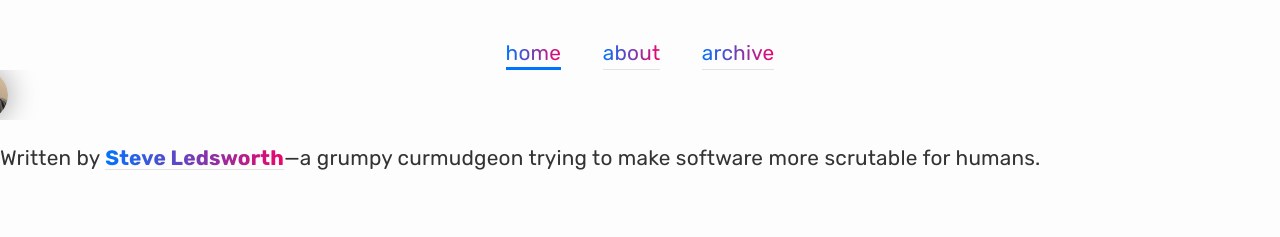
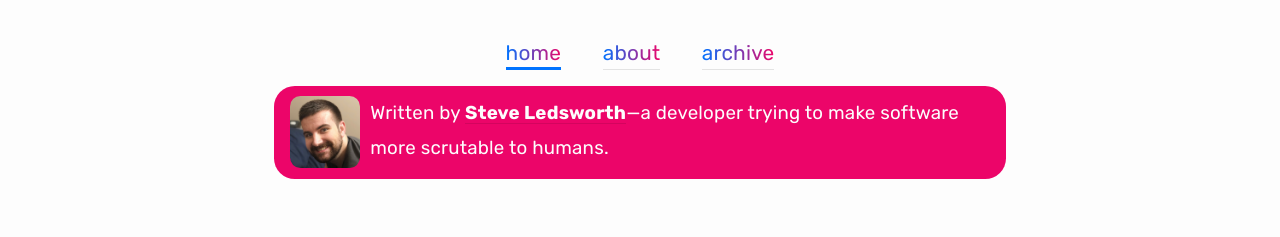
Before and after one commit to sledsworth/empatheticbot.com, a Gatsby site: page / in a window 1280 px wide. Shown: the part 195-432 px from the top of the page. Built offline with nearby package versions, Linux system fonts and the light colour scheme; Gatsby itself is replaced by a stand-in of ours.

Commit message:
fixed bio image and tagline

```diff
--- a/src/components/bio.js
+++ b/src/components/bio.js
@@ -14,7 +14,7 @@ const Bio = () => {
     query BioQuery {
       avatar: file(absolutePath: { regex: "/profile-pic.jpg/" }) {
         childImageSharp {
-          fixed(width: 50, height: 50) {
+          fixed(width: 72, height: 72) {
             ...GatsbyImageSharpFixed
           }
         }
@@ -32,21 +32,14 @@ const Bio = () => {
 
   const { author, social } = data.site.siteMetadata
   return (
-    <div className="vibrant-card">
-      <Image
-        fixed={data.avatar.childImageSharp.fixed}
-        alt={author}
-        imgStyle={{
-          borderRadius: `50%`,
-        }}
-      />
+    <div className="global--callout__vibrant bio">
+      <Image fixed={data.avatar.childImageSharp.fixed} alt={author} />
       <p>
         Written by{" "}
         <strong>
           <a href={`https://twitter.com/${social.twitter}`}>{author}</a>
         </strong>
-        &mdash;a grumpy curmudgeon trying to make software more scrutable for
-        humans.
+        &mdash;a developer trying to make software more scrutable to humans.
       </p>
     </div>
   )
--- a/src/utils/global.css
+++ b/src/utils/global.css
@@ -92,7 +92,7 @@ ul,
 pre {
   /* margin: var(--v-margin) 0 calc(var(--v-margin) / 2) 0; */
   grid-column: 2 / 3;
-	margin-top: .5em;
+  margin-top: 0.5em;
 }
 
 blockquote,
@@ -116,6 +116,7 @@ h6 {
   letter-spacing: -0.02em;
   font-weight: 900;
   line-height: 1.2em;
+  word-wrap: break-word;
 }
 
 h1 {
@@ -145,7 +146,7 @@ strong {
   font-weight: 700;
 }
 
-img {
+article img {
   width: 100vw;
   margin: auto calc(-1 * var(--h-margin));
   max-width: calc(var(--max-width) + calc(2 * var(--h-margin)));
@@ -215,7 +216,13 @@ a {
   text-decoration: none;
   color: var(--text-header);
   transition: all ease 0.2s;
-	background: -webkit-gradient(linear, left top, right top, from(var(--primary)), to(var(--secondary)));
+  background: -webkit-gradient(
+    linear,
+    left top,
+    right top,
+    from(var(--primary)),
+    to(var(--secondary))
+  );
   background: linear-gradient(to right, var(--primary), var(--secondary));
   -webkit-background-clip: text;
   background-clip: text;
@@ -246,8 +253,8 @@ blockquote {
 
 article {
   display: grid;
-	grid-template-columns: 1fr minmax(300px, 600px) 1fr;
-	column-gap: .5em;
+  grid-template-columns: 1fr minmax(300px, 800px) 1fr;
+  column-gap: 0.5em;
 }
 
 /* blockquote:before {
@@ -472,7 +479,7 @@ pre[data-line] {
 }
 
 @media screen and (min-width: 760px) {
-	img,
+  article img,
   .gatsby-highlight {
     box-shadow: 0 0 var(--v-margin) var(--shadow);
     border-radius: 1rem;
@@ -543,23 +550,65 @@ pre[data-line] {
   height: 1.5rem;
 }
 
-.global--callout {
+.global--callout__vibrant {
+  display: flex;
   border-radius: 1rem;
+  background-color: var(--secondary);
+  color: var(--main-bg);
+  padding: 0.5rem 0.75rem;
+  max-width: 700px;
+  margin: 1em auto;
+  font-size: 0.75em;
+  text-align: left;
+}
+
+.global--callout__vibrant a {
+  text-decoration: none;
+  color: var(--main-bg);
+  -webkit-transition: all ease 0.2s;
+  transition: all ease 0.2s;
+  background: -webkit-gradient(
+    linear,
+    left top,
+    right top,
+    from(var(--main-bg)),
+    to(var(--secondary))
+  );
+  background: linear-gradient(to right, var(--main-bg), var(--main-bg));
+  -webkit-background-clip: text;
+  background-clip: text;
+  -webkit-text-fill-color: transparent;
+  -webkit-box-decoration-break: clone;
+  box-decoration-break: clone;
+  text-shadow: none;
+}
+
+.global--callout__muted {
   background-color: var(--subtle);
   color: var(--text-secondary);
-	padding: .5rem 1rem;
-	max-width: 700px;
-	margin: 1em auto;
-	font-size: .75em;
-	text-align: center;
+}
+
+.bio img {
+  border-radius: 0.5rem;
+  margin-right: 0.5rem;
+  flex-basis: 72px;
+}
+
+.bio p {
+  margin: 0 0.5rem;
+  font-size: 0.9rem;
+  flex-basis: calc(100% - 72px);
 }
 
 .excerpt--header {
   grid-column: 2 / 3;
   display: grid;
   grid-template-areas: "icon title ." ". metadata .";
-	grid-template-columns: minmax(2rem, 1fr) minmax(100px, 700px) minmax(2rem, 1fr);
-	column-gap: calc(var(--v-margin)/2);
+  grid-template-columns: minmax(2rem, 1fr) minmax(100px, 700px) minmax(
+      2rem,
+      1fr
+    );
+  column-gap: calc(var(--v-margin) / 2);
   text-align: left;
 }
 
@@ -579,11 +628,11 @@ pre[data-line] {
 }
 
 .except--header-metadata-fragment:not(:first-child) {
-	margin: 0 .5rem;
+  margin: 0 0.5rem;
 }
 
 .except--header-metadata-fragment:first-child {
-	margin-right: .5rem;
+  margin-right: 0.5rem;
 }
 
 .except--header-metadata-fragment__bold {
@@ -594,8 +643,11 @@ pre[data-line] {
   grid-column: 2 / 3;
   display: grid;
   grid-template-areas: ". body ." ". actions .";
-	grid-template-columns: minmax(2rem, 1fr) minmax(100px, 700px) minmax(2rem, 1fr);
-	column-gap: calc(var(--v-margin)/2);
+  grid-template-columns: minmax(2rem, 1fr) minmax(100px, 700px) minmax(
+      2rem,
+      1fr
+    );
+  column-gap: calc(var(--v-margin) / 2);
 }
 
 .excerpt--body-description {
@@ -604,5 +656,5 @@ pre[data-line] {
 
 .excerpt--body-actions {
   grid-area: actions;
-	margin-top: .5em;
+  margin-top: 0.5em;
 }
```
Lines whose indentation alone changed are shown as unchanged.
